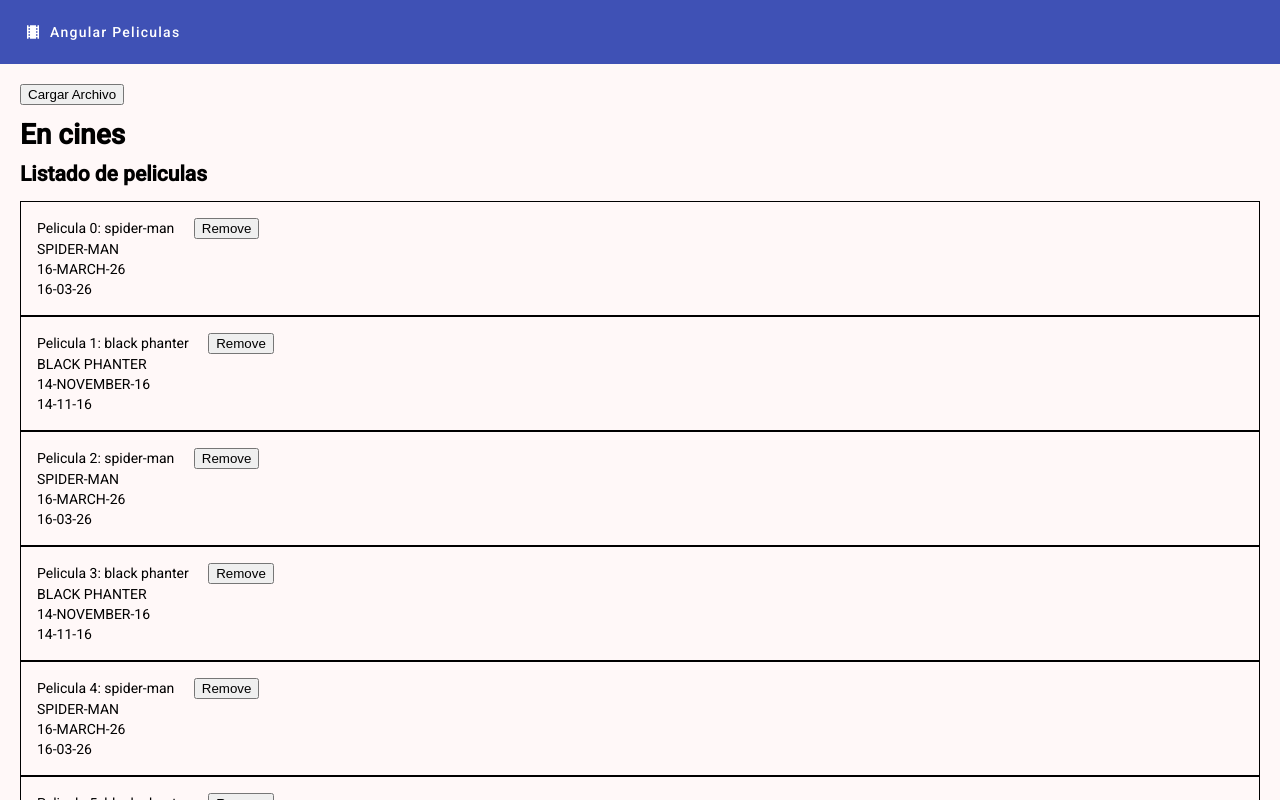
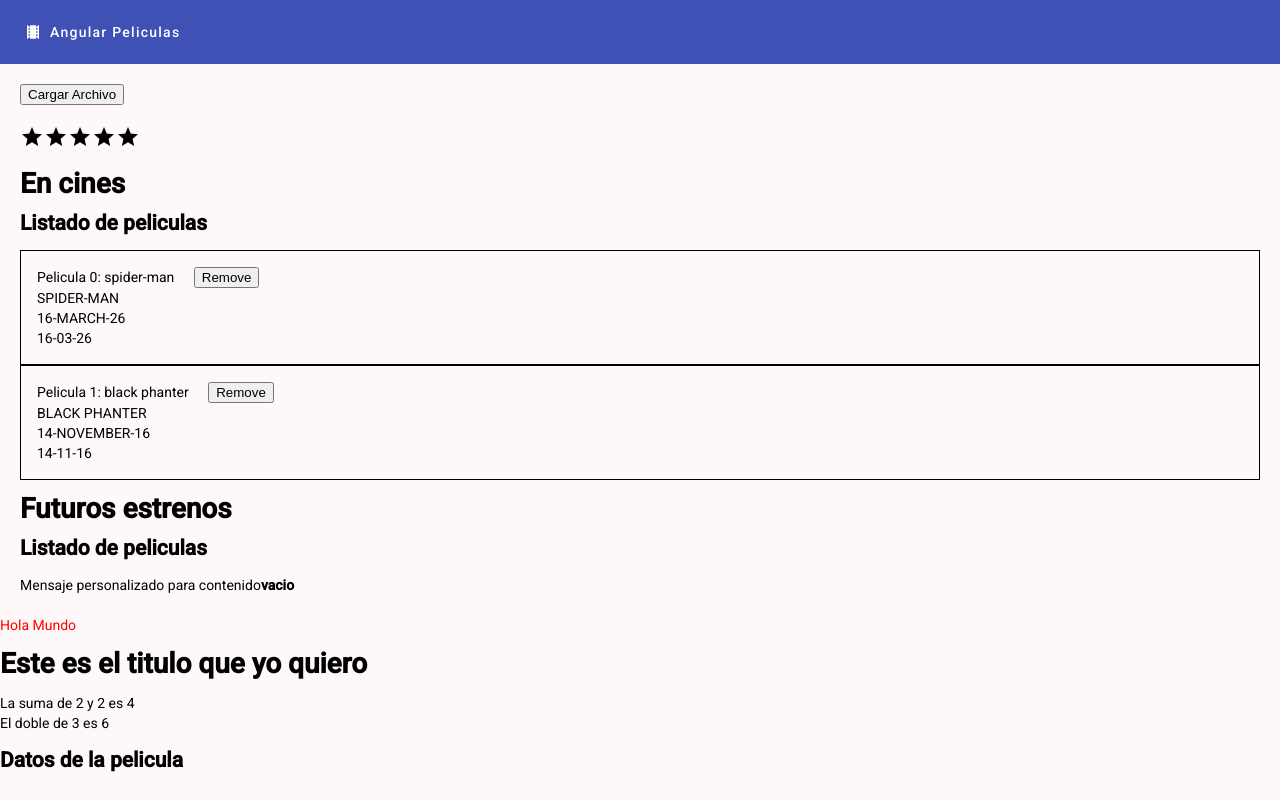
Before and after one commit to PeterCodeDev/Angular_ASP.NET, an Angular app in the folder front-end/: page / in a window 1280 px wide. Shown: the top 800 px of the page. Built offline with nearby package versions, Linux system fonts and the light colour scheme.

Commit message:
Aplicando estilos CSS para el rating con stars

```diff
--- a/front-end/src/app/app.html
+++ b/front-end/src/app/app.html
@@ -5,7 +5,9 @@
         <button (click)="cargador.click()">Cargar Archivo</button>
 </div>
 
-
+<div class="contenedor">
+    <app-rating ></app-rating>
+</div>
 
 
 
--- a/front-end/src/app/app.ts
+++ b/front-end/src/app/app.ts
@@ -7,12 +7,13 @@
 import { MatIconModule } from '@angular/material/icon'
 import {NgModule} from '@angular/core'
 import { Menu } from "./menu/menu";
+import { Rating } from "./utilidades/rating/rating";
 
 
 @Component({
   selector: 'app-root',
   //imports: [RouterOutlet],
-  imports: [CommonModule, ListadoPeliculas, MaterialModule, Menu],
+  imports: [CommonModule, ListadoPeliculas, MaterialModule, Menu, Rating],
   standalone: true,
   templateUrl: './app.html',
   styleUrl: './app.css'
@@ -22,24 +23,6 @@
     //Gif 1: Peliculas en cines
     setTimeout(() => {
       this.peliculaEnCines =[{
-      titulo : 'Spider-man',
-    fechaLanzamiento: new Date(),
-    precio: 1400.99
-  },
-  {
-  titulo : 'Black Phanter',
-    fechaLanzamiento: new Date('2016-11-14'),
-    precio: 300.99
-  },{
-      titulo : 'Spider-man',
-    fechaLanzamiento: new Date(),
-    precio: 1400.99
-  },
-  {
-  titulo : 'Black Phanter',
-    fechaLanzamiento: new Date('2016-11-14'),
-    precio: 300.99
-  },{
       titulo : 'Spider-man',
     fechaLanzamiento: new Date(),
     precio: 1400.99
--- /dev/null
+++ b/front-end/src/app/utilidades/rating/rating.css
@@ -0,0 +1,7 @@
+.checked {
+    color: orange;
+}
+
+mat-icon{
+    cursor: pointer;
+}
--- /dev/null
+++ b/front-end/src/app/utilidades/rating/rating.html
@@ -0,0 +1,8 @@
+<mat-icon *ngFor="let i of maximoRatingArr; let index = index"
+(mouseenter) = "manejarMouseEnter(index)"
+(mouseleave)="manejarMouseLeave()"
+(click) = "rate(index)"
+[ngClass]="{checked: ratingSeleccionado > index}"
+>
+star
+</mat-icon>
--- /dev/null
+++ b/front-end/src/app/utilidades/rating/rating.ts
@@ -0,0 +1,41 @@
+import { Component,Input, OnInit } from '@angular/core';
+import { CommonModule } from '@angular/common';
+import { MatIconModule } from '@angular/material/icon';
+
+@Component({
+  selector: 'app-rating',
+  standalone:true,
+  imports: [CommonModule, MatIconModule],
+  templateUrl: './rating.html',
+  styleUrl: './rating.css',
+})
+export class Rating implements OnInit {
+  @Input()
+  maximoRating = 5;
+  @Input()
+  ratingSeleccionado = 0;
+  maximoRatingArr: number[] = [];
+  votado = false;
+
+  constructor(){}
+
+  ngOnInit(): void {
+    this.maximoRatingArr = Array(this.maximoRating).fill(0);
+  }
+
+  manejarMouseEnter(index : number): void{
+    this.ratingSeleccionado = index + 1;
+
+  }
+
+  manejarMouseLeave(){
+    if(!this.votado){
+      this.ratingSeleccionado = 0;
+    }
+  }
+
+  rate(index: number): void {
+    this.ratingSeleccionado = index +1;
+    this.votado = true;
+  }
+}
```
